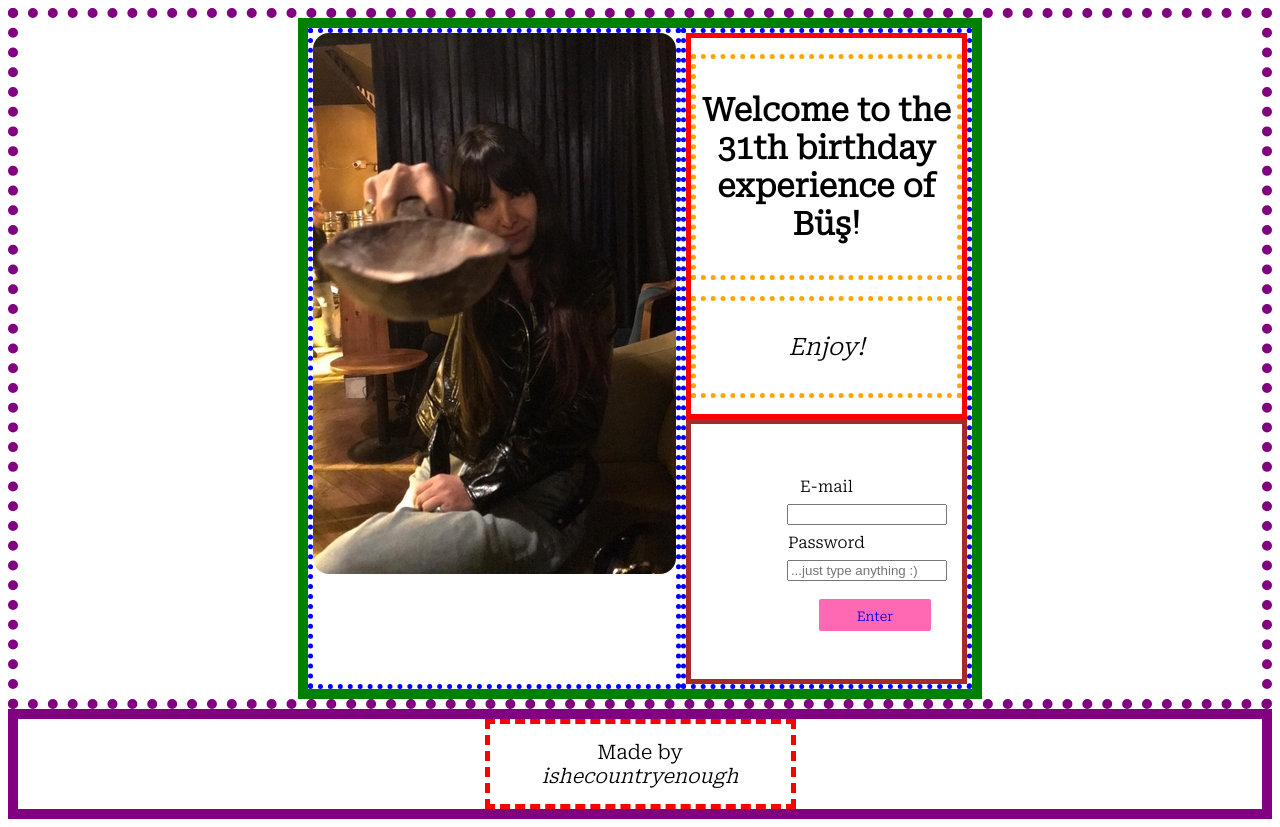
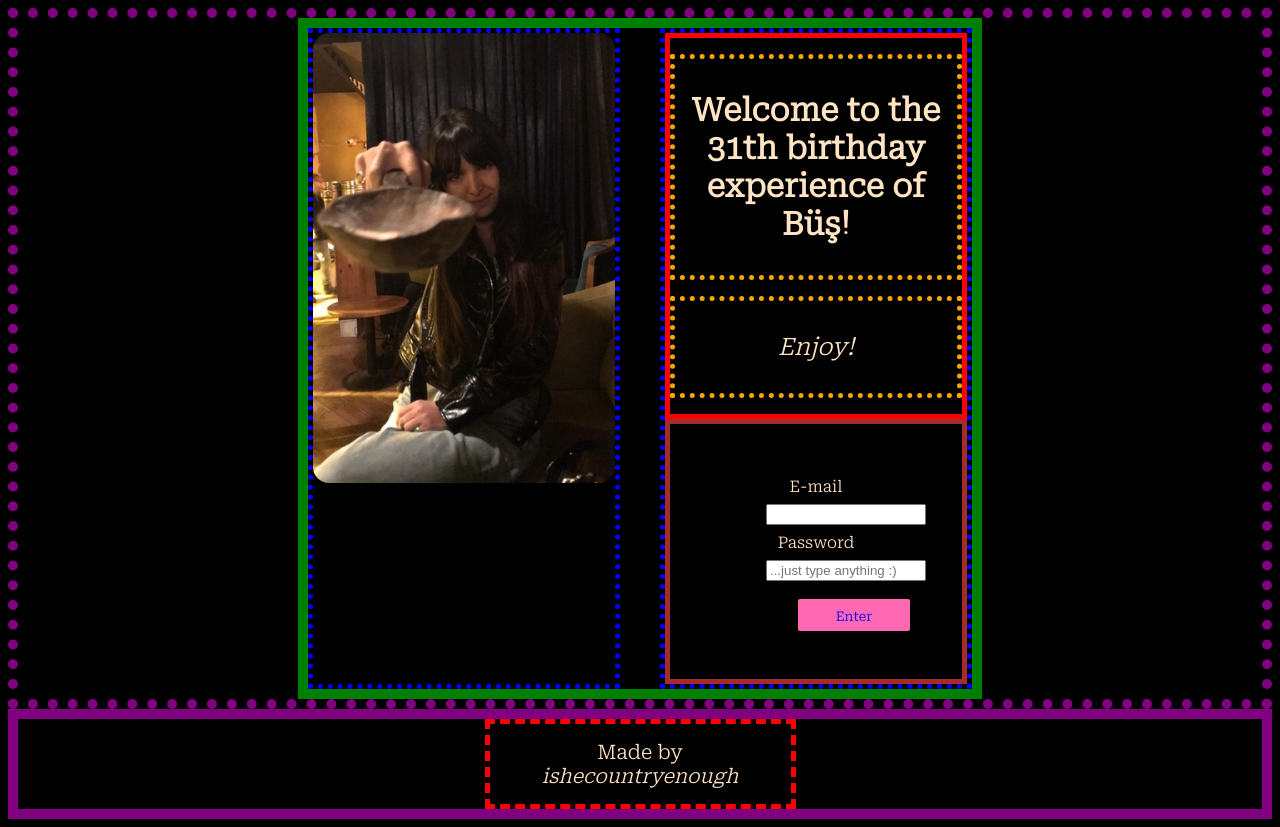
Before and after one commit to osmansagsoz/birthday-project, a website built with Parcel: page index.html in a window 1280 px wide. Built offline with nearby package versions, Linux system fonts and the light colour scheme.

Commit message:
add general css changes

```diff
--- a/gallery/gallery.css
+++ b/gallery/gallery.css
@@ -10,3 +10,7 @@
   img {
       height: 700px;
   }
+
+  body {
+      background-color: blanchedalmond;
+  }
--- a/quiz.css
+++ b/quiz.css
@@ -105,6 +105,8 @@ body {
       height: 60px;
       padding: 5px;
       margin-top: 20px;
+      margin-left: auto;
+      margin-right: auto;
       font-size: 1.5rem;
       font-weight: bold;
       font-family: 'Roboto Serif', sans-serif;
--- a/styles.css
+++ b/styles.css
@@ -4,6 +4,8 @@
 
 body {
     font-family: 'Roboto Serif', sans-serif;
+    background-color: black;
+    color:bisque;
 }
 
 main {
@@ -16,7 +18,7 @@ main {
 article {
     border: 10px solid green;
     width: 55%;
-    margin: 0 auto;
+    /* margin: 0 auto; */
     display: flex;
     justify-content: space-between;
 }
@@ -24,6 +26,7 @@ article {
 img {
     display: block;
     border-radius: 1rem;
+    width: 100%;
 }
 
 .left {
```
